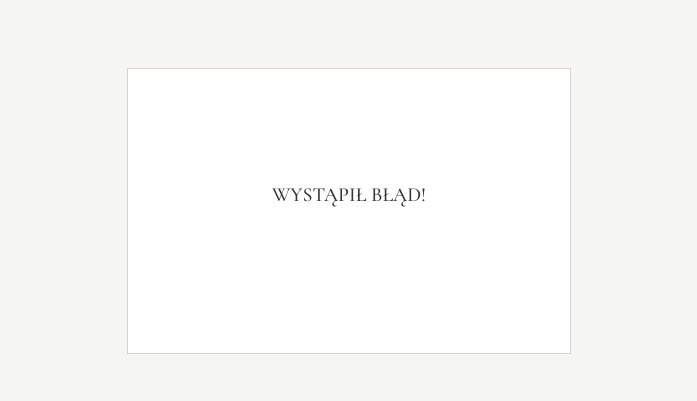
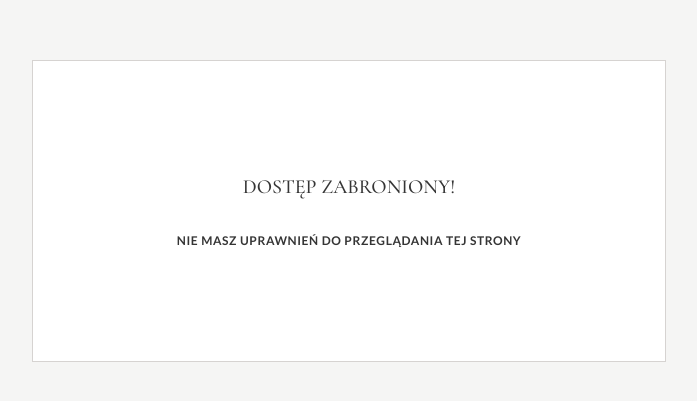
Before and after one commit to danielkasprzak/MStudio, a React (Vite) app in the folder barber-panel/: page /admin in a window 1280 px wide. Shown: the part 189-590 px from the top of the page, without its empty margins (291-988 px from the left). Built offline with nearby package versions, Linux system fonts and the light colour scheme; no server answers.

Commit message:
Error visual

```diff
--- a/barber-panel/src/components/Error.tsx
+++ b/barber-panel/src/components/Error.tsx
@@ -7,7 +7,12 @@ export default () => {
     let message = "Coś poszło nie tak!"
 
     if (isRouteErrorResponse(error)) {
-        message = error.data.message || error.statusText;
+        if (error.status === 403) {
+            title = "Dostęp zabroniony!";
+            message = "Nie masz uprawnień do przeglądania tej strony";
+        } else {
+            message = error.data.message || error.statusText;
+        }
     }
     else if (error instanceof Error) {
         message = error.message;
--- a/barber-panel/util/http.ts
+++ b/barber-panel/util/http.ts
@@ -21,7 +21,7 @@ const checkAuth = async () => {
 export async function protectedLoader() {
     const auth = await checkAuth();
     if (!auth) {
-      throw new Response('Unauthorized', { status: 401 });
+      throw new Response('Forbidden', { status: 403 });
     }
     return auth;
   }
```
